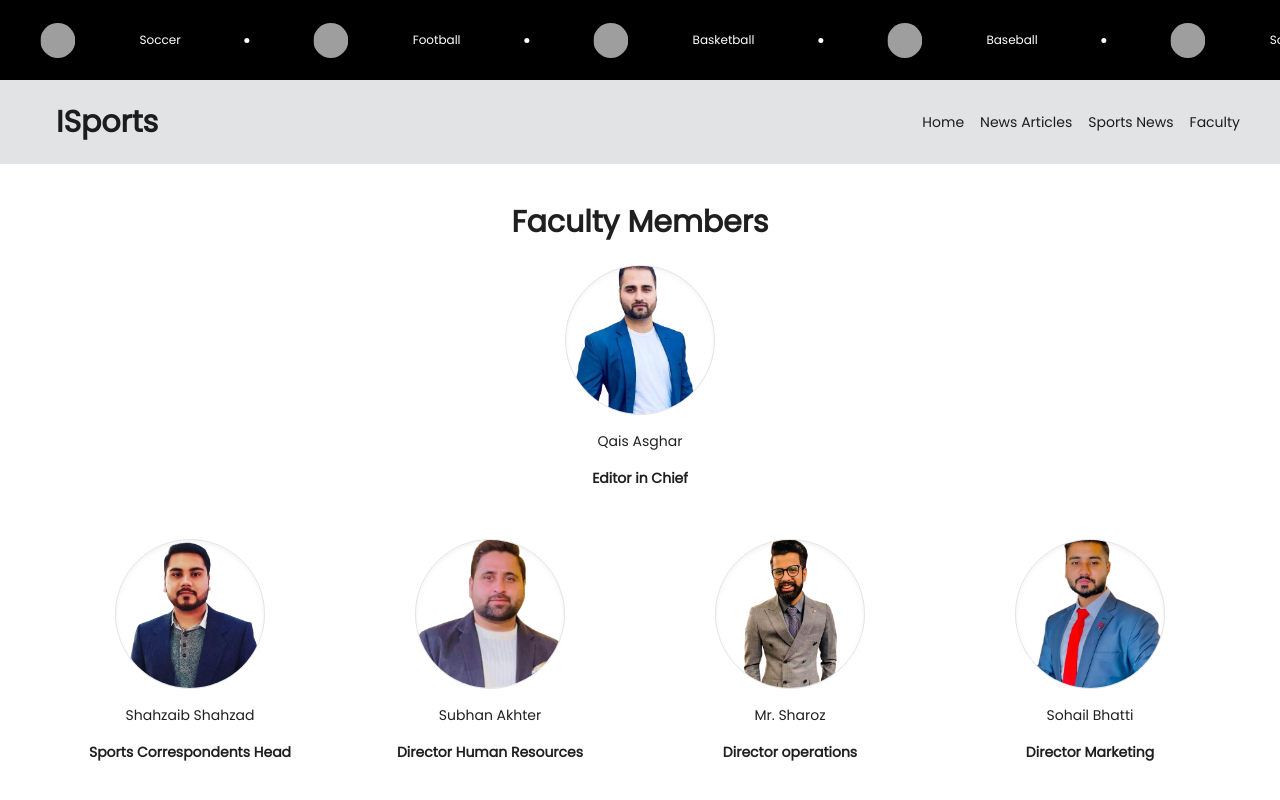
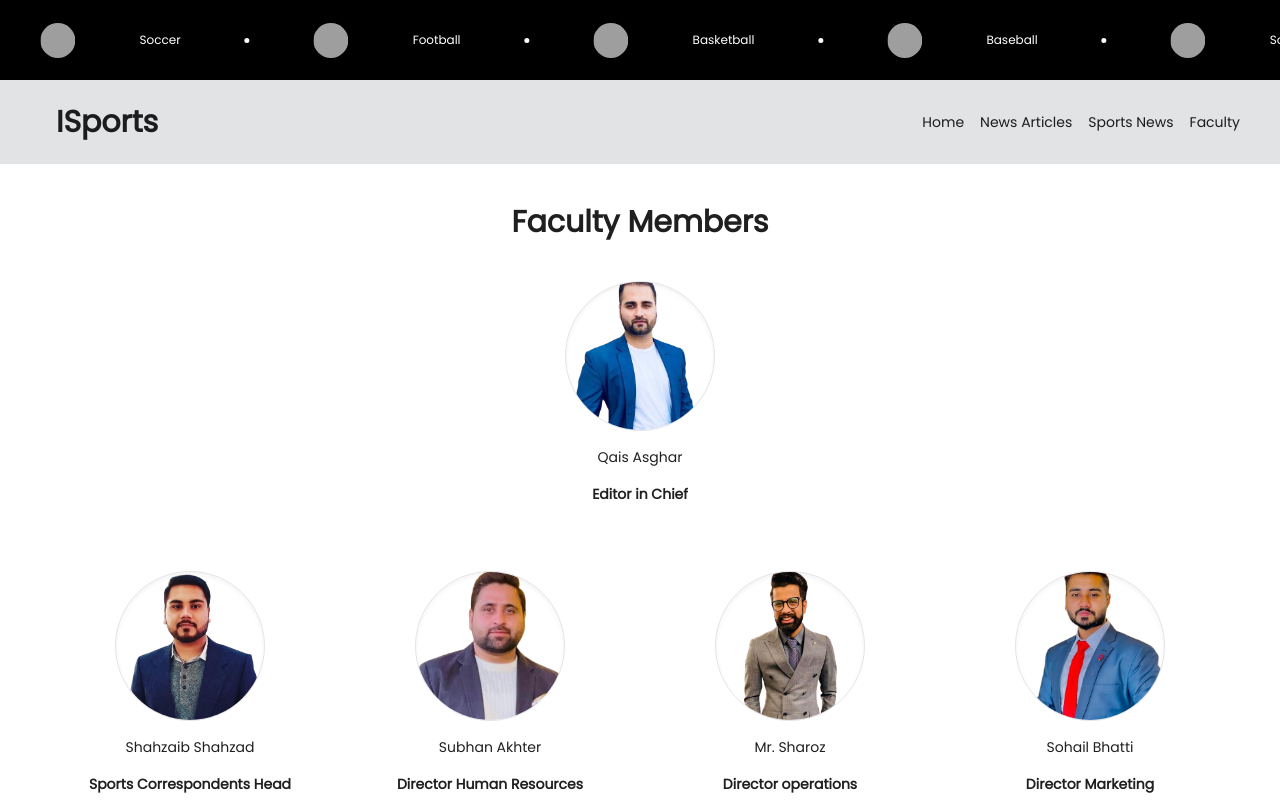
Before and after one commit to junaidshahzad3/isports, a React (Vite) app in the folder frontend/: page /faculty in a window 1280 px wide. Shown: the top 800 px of the page. Built offline with nearby package versions, Linux system fonts and the light colour scheme; grey boxes are pictures that could not be loaded.

Commit message:
images fix

```diff
--- a/frontend/src/components/faculty/FacultyMembers.jsx
+++ b/frontend/src/components/faculty/FacultyMembers.jsx
@@ -4,7 +4,7 @@ import { facultymembers } from "../../constants/facultymembers";
 const FacultyMembers = () => {
   console.log("facultymembers[0]", facultymembers[0]);
   return (
-    <div className="flex flex-col text-center items-center my-10">
+    <div className="flex flex-col gap-4 text-center items-center my-10">
       <div className="text-3xl font-bold">Faculty Members</div>
       {/* Editor in chief here */}
       <div className="p-6 space-y-2 min-w-[220px] w-full max-w-[300px] hover:shadow-lg rounded-xl border border-transparent hover:border-zinc-200">
```
